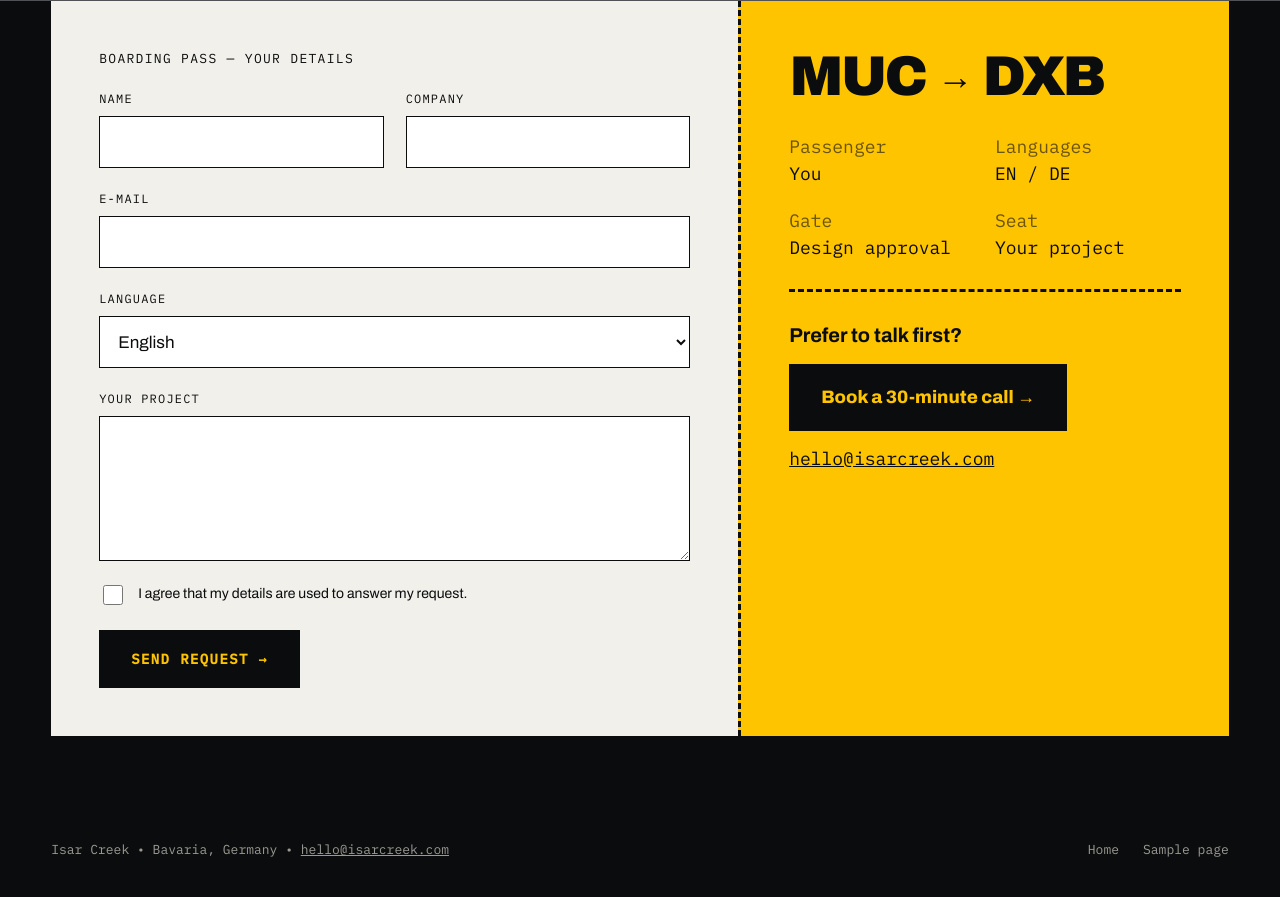
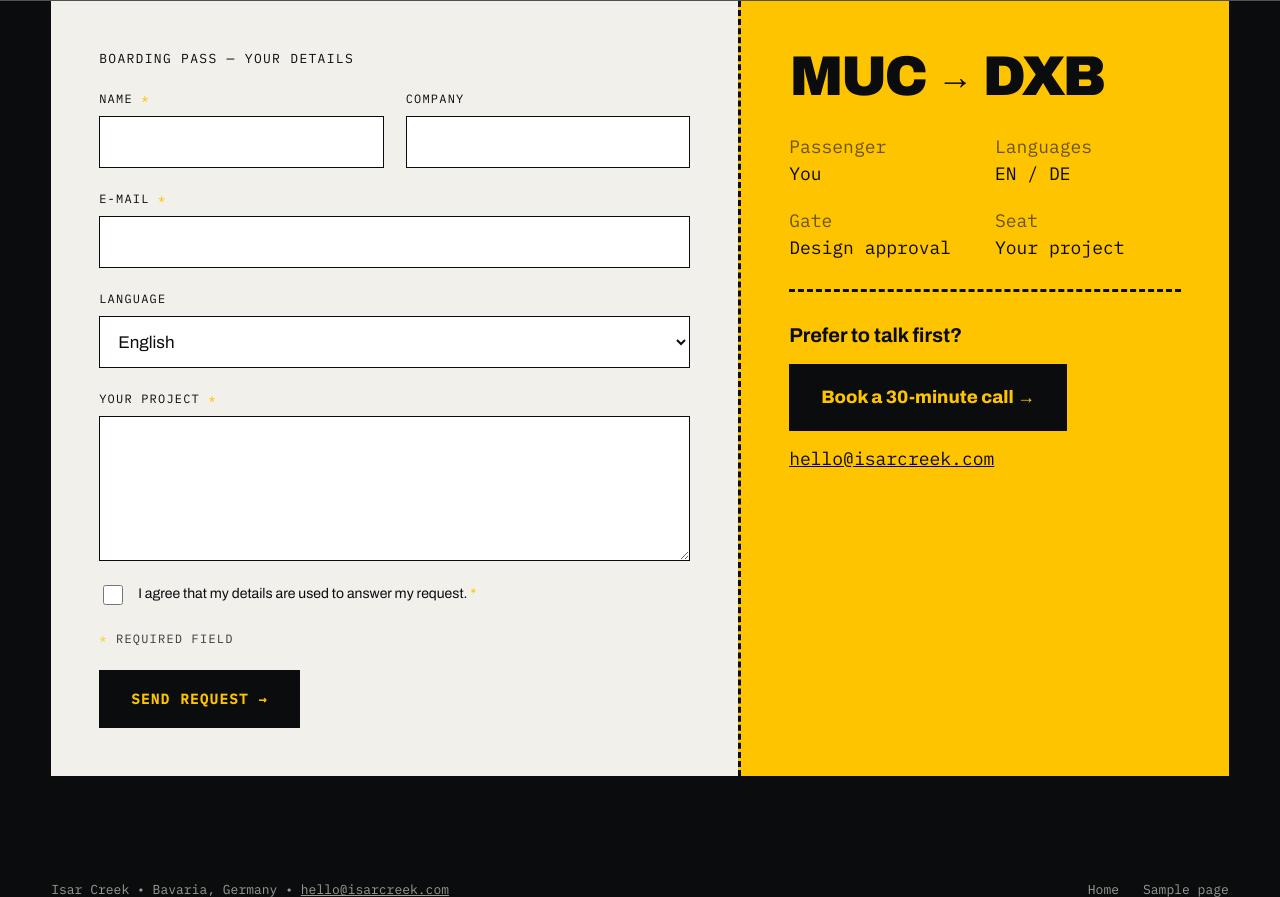
Before and after one commit to mynvan/dubai-web-agency, a WordPress theme: template page-templates/contact.php in a window 1280 px wide. Shown: the part 719-1616 px from the top of the page. Before the commit the page ends 1576 px from the top, so only its background shows below. Run offline with PHP 8.4 and a stand-in for WordPress, Linux system fonts and the light colour scheme; the site name, menu and one post (Sample post) are stand-ins, and other content is empty; some libraries are stand-ins or nearby versions.

Commit message:
Contact form: mark required fields
Co-Authored-By: Claude Sonnet 5.5 <noreply@anthropic.com>
Claude-Session: https://claude.ai/code/session_01PwCYgkKnh1EDbT1hdRrBE3

```diff
--- a/assets/css/main.css
+++ b/assets/css/main.css
@@ -779,6 +779,8 @@ h1, h2, h3, p { margin: 0; }
 	color: var(--bg);
 }
 .field textarea { resize: vertical; }
+.req { color: var(--accent); }
+.form-note { margin: 0; font-size: 12px; text-transform: uppercase; letter-spacing: 0.1em; opacity: 0.8; }
 .consent { display: flex; gap: 12px; align-items: flex-start; font-size: 14px; }
 .consent input { width: 20px; height: 20px; margin-top: 2px; accent-color: var(--bg); flex: none; }
 .consent a { color: inherit; }
--- a/functions.php
+++ b/functions.php
@@ -7,7 +7,7 @@ if ( ! defined( 'ABSPATH' ) ) {
 	exit;
 }
 
-define( 'HG_VERSION', '0.3.4' );
+define( 'HG_VERSION', '0.3.5' );
 
 require_once get_template_directory() . '/inc/config.php';
 require_once get_template_directory() . '/inc/i18n.php';
--- a/inc/strings-pages.php
+++ b/inc/strings-pages.php
@@ -142,6 +142,7 @@ return [
 	'cp_message'        => [ 'Your project', 'Ihr Projekt' ],
 	'cp_consent'        => [ 'I agree that my details are used to answer my request.', 'Ich bin einverstanden, dass meine Angaben zur Beantwortung meiner Anfrage verwendet werden.' ],
 	'cp_privacy'        => [ 'Privacy policy', 'Datenschutzerklärung' ],
+	'cp_required'       => [ 'Required field', 'Pflichtfeld' ],
 	'cp_send'           => [ 'Send request', 'Anfrage senden' ],
 	'cp_sent'           => [ 'Thank you. Your request has arrived, you will hear from me within one working day.', 'Vielen Dank. Ihre Anfrage ist angekommen, Sie hören innerhalb eines Werktags von mir.' ],
 	'cp_error'          => [ 'The request could not be sent. Please check your details and try again.', 'Die Anfrage konnte nicht gesendet werden. Bitte prüfen Sie Ihre Angaben und versuchen Sie es erneut.' ],
--- a/page-templates/contact.php
+++ b/page-templates/contact.php
@@ -31,19 +31,20 @@ $sent = isset( $_GET['hg_sent'] ) ? sanitize_key( wp_unslash( $_GET['hg_sent'] )
 		<?php wp_nonce_field( 'hg_contact', 'hg_nonce' ); ?>
 		<div class="contact-form__hp" aria-hidden="true"><label>Website<input type="text" name="hg_website" tabindex="-1" autocomplete="off"></label></div>
 		<div class="field-row">
-			<label class="field mono"><?php hg_e( 'cp_name' ); ?><input type="text" name="hg_name" required autocomplete="name"></label>
+			<label class="field mono"><span><?php hg_e( 'cp_name' ); ?> <span class="req" aria-hidden="true">*</span></span><input type="text" name="hg_name" required autocomplete="name"></label>
 			<label class="field mono"><?php hg_e( 'cp_company' ); ?><input type="text" name="hg_company" autocomplete="organization"></label>
 		</div>
-		<label class="field mono"><?php hg_e( 'cp_email' ); ?><input type="email" name="hg_email" required autocomplete="email"></label>
+		<label class="field mono"><span><?php hg_e( 'cp_email' ); ?> <span class="req" aria-hidden="true">*</span></span><input type="email" name="hg_email" required autocomplete="email"></label>
 		<label class="field mono"><?php hg_e( 'cp_language' ); ?>
 			<select name="hg_lang"><option>English</option><option<?php echo 'de' === hg_lang() ? ' selected' : ''; ?>>Deutsch</option></select>
 		</label>
-		<label class="field mono"><?php hg_e( 'cp_message' ); ?><textarea name="hg_message" rows="5" required></textarea></label>
-		<label class="consent"><input type="checkbox" name="hg_consent" value="1" required> <span><?php hg_e( 'cp_consent' ); ?><?php
+		<label class="field mono"><span><?php hg_e( 'cp_message' ); ?> <span class="req" aria-hidden="true">*</span></span><textarea name="hg_message" rows="5" required></textarea></label>
+		<label class="consent"><input type="checkbox" name="hg_consent" value="1" required> <span><?php hg_e( 'cp_consent' ); ?> <span class="req" aria-hidden="true">*</span><?php
 			$privacy = get_privacy_policy_url();
 			if ( $privacy ) :
 				?> <a href="<?php echo esc_url( $privacy ); ?>"><?php hg_e( 'cp_privacy' ); ?></a><?php
 			endif; ?></span></label>
+		<p class="mono form-note"><span class="req" aria-hidden="true">*</span> <?php hg_e( 'cp_required' ); ?></p>
 		<button class="btn btn--dark mono" type="submit"><?php hg_e( 'cp_send' ); ?> &rarr;</button>
 	</form>
 	<?php endif; ?>
--- a/style.css
+++ b/style.css
@@ -1,7 +1,7 @@
 /*
 Theme Name: Isar Creek
 Description: Custom theme for the Isar Creek web studio (Bavaria / Dubai). No page builder, no build step. English and German via Polylang.
-Version: 0.3.4
+Version: 0.3.5
 Requires at least: 6.4
 Requires PHP: 8.0
 Text Domain: hellogelb
```
